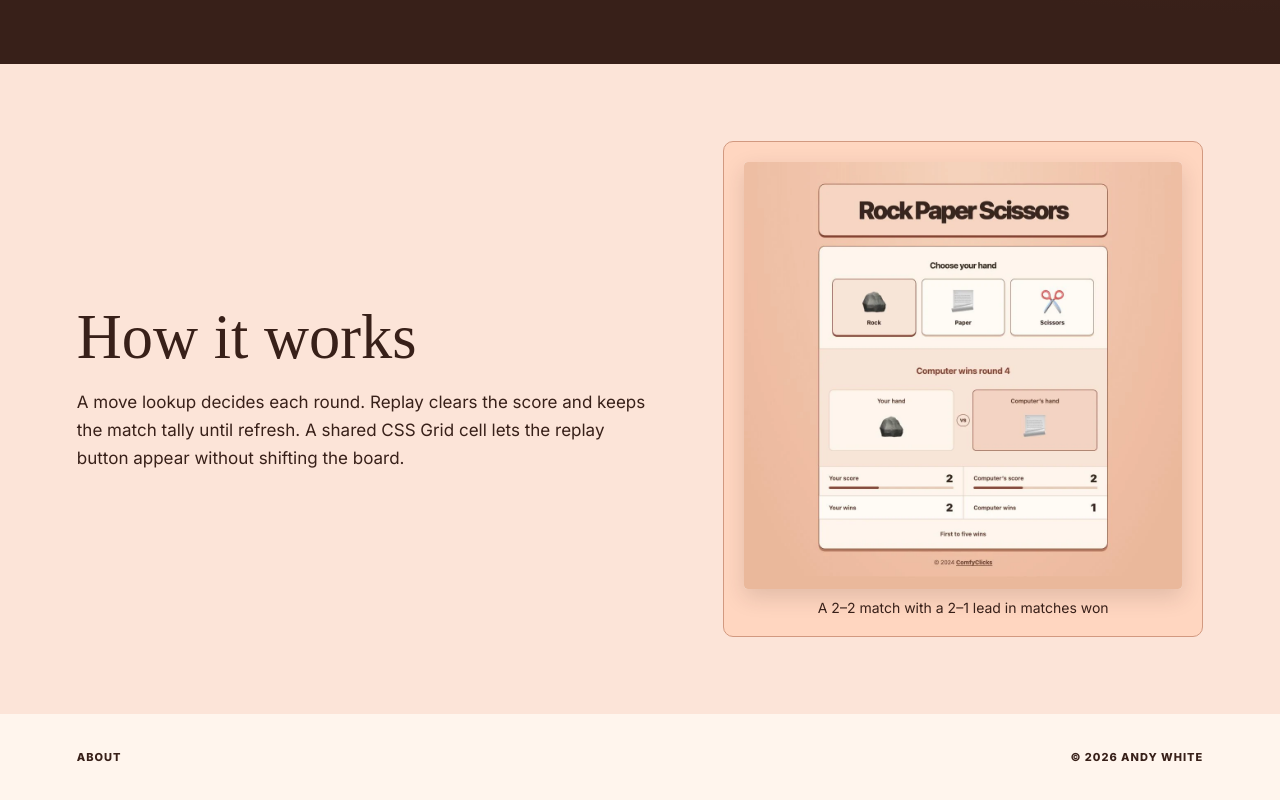
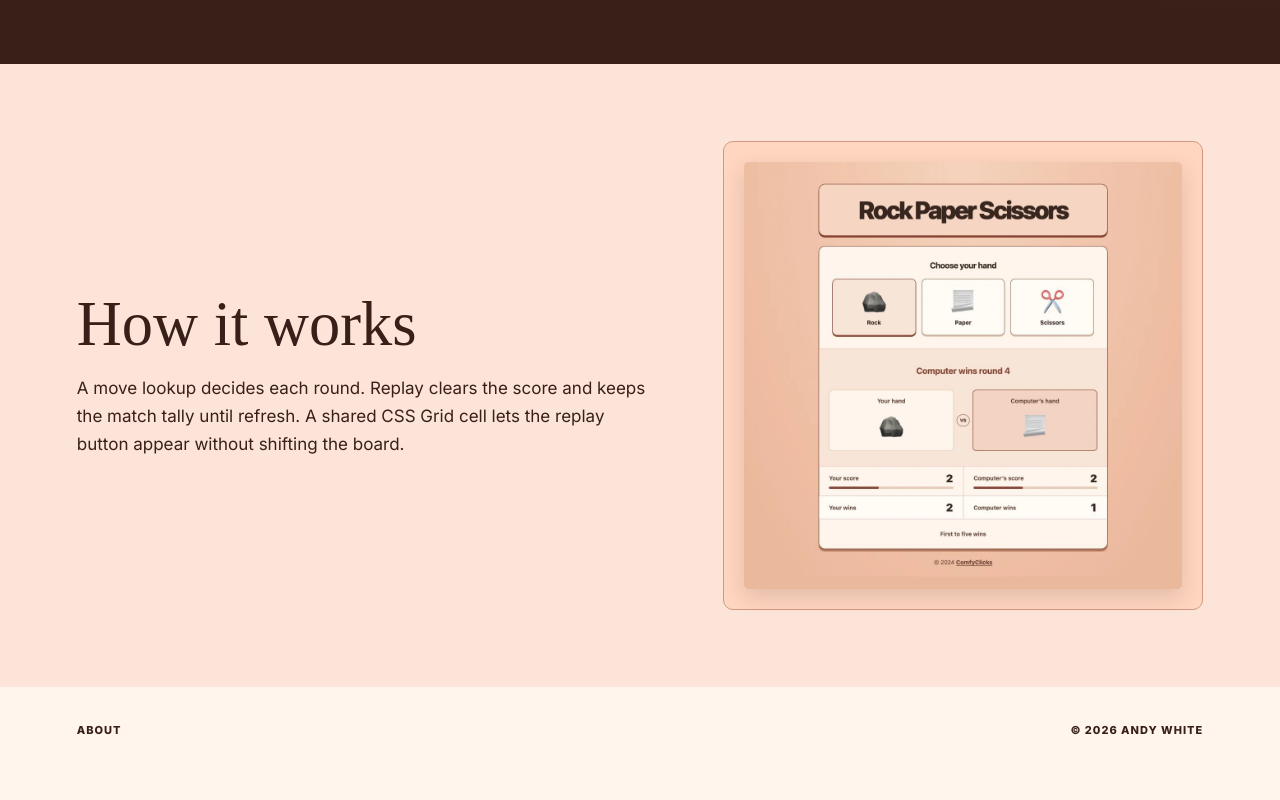
Before and after one commit to ComfyClicks/comfyclicks.github.io, a plain HTML site: page projects/rock-paper-scissors.html in a window 1280 px wide. Shown: the part 637-1437 px from the top of the page. After the commit the page ends 1410 px from the top, so only its background shows below. Drawn offline with Linux system fonts and the light colour scheme; a web font is replaced by a local one.

Commit message:
Remove the mid-match screenshot caption

```diff
--- a/projects/rock-paper-scissors.html
+++ b/projects/rock-paper-scissors.html
@@ -49,7 +49,6 @@
           <div class="screen-frame">
             <img src="../assets/projects/rock-paper-scissors/midgame.webp" width="1066" height="1040" alt="After round four, the score is tied at two. You have two match wins and the computer has one." loading="lazy" decoding="async">
           </div>
-          <figcaption>A 2–2 match with a 2–1 lead in matches won</figcaption>
         </figure>
       </div>
     </section>
```
